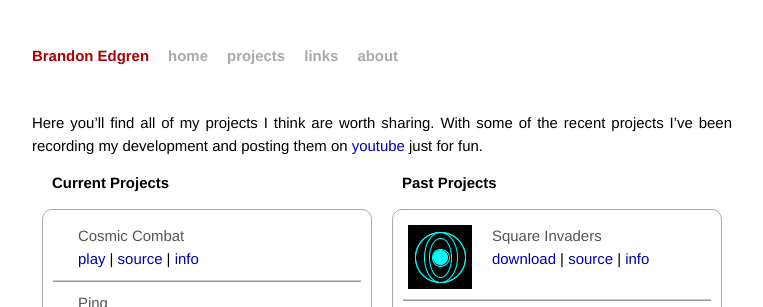
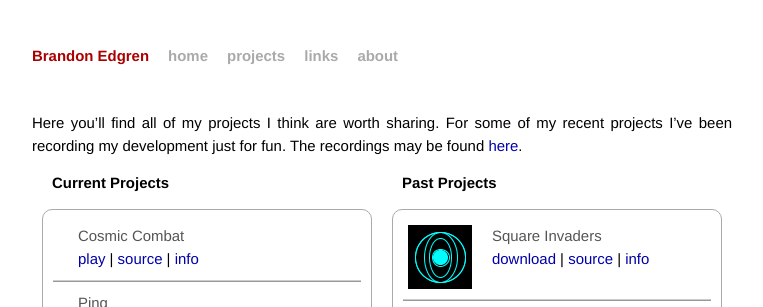
Before and after one commit to Bredgren/Bredgren.github.io, a Jekyll site: the page built from projects/index.markdown, in a window 1280 px wide. Shown: the top 307 px of the page, without its empty margins (258-1021 px from the left). Built offline with Jekyll 4.4.1, drawn with Linux system fonts in a browser that asks for light colours; Markdown is read by kramdown in place of the engine named in the settings.

Commit message:
Reword description.

```diff
--- a/projects/index.markdown
+++ b/projects/index.markdown
@@ -4,7 +4,7 @@ title: Projects
 project_item: project_item.html
 ---
 
-Here you'll find all of my projects I think are worth sharing. With some of the recent projects I've been recording my development and posting them on [youtube](https://www.youtube.com/channel/UCfgnY89MkCnR1Q0p-YpTyXg) just for fun.
+Here you'll find all of my projects I think are worth sharing. For some of my recent projects I've been recording my development just for fun. The recordings may be found [here](https://www.youtube.com/channel/UCfgnY89MkCnR1Q0p-YpTyXg).
 
 <div id="project-container">
   <div class="project-list-div">
```
